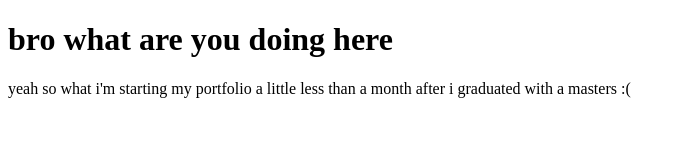
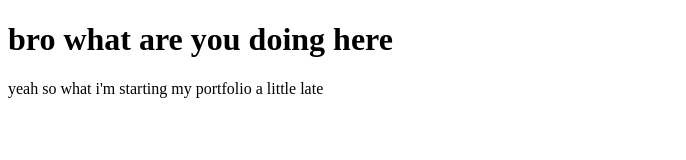
Before and after one commit to ajodeste/ajodeste.github.io, a plain HTML site: page index.html in a window 1280 px wide. Shown: the whole page, without its empty margins (0-686 px from the left). Drawn offline with Linux system fonts and the light colour scheme.

Commit message:
Update index.html

```diff
--- a/index.html
+++ b/index.html
@@ -2,6 +2,6 @@
 <html>
     <body>
         <h1>bro what are you doing here</h1>
-        <p>yeah so what i'm starting my portfolio a little less than a month after i graduated with a masters :(</p>
+        <p>yeah so what i'm starting my portfolio a little late</p>
     </body>
 </html>
```
